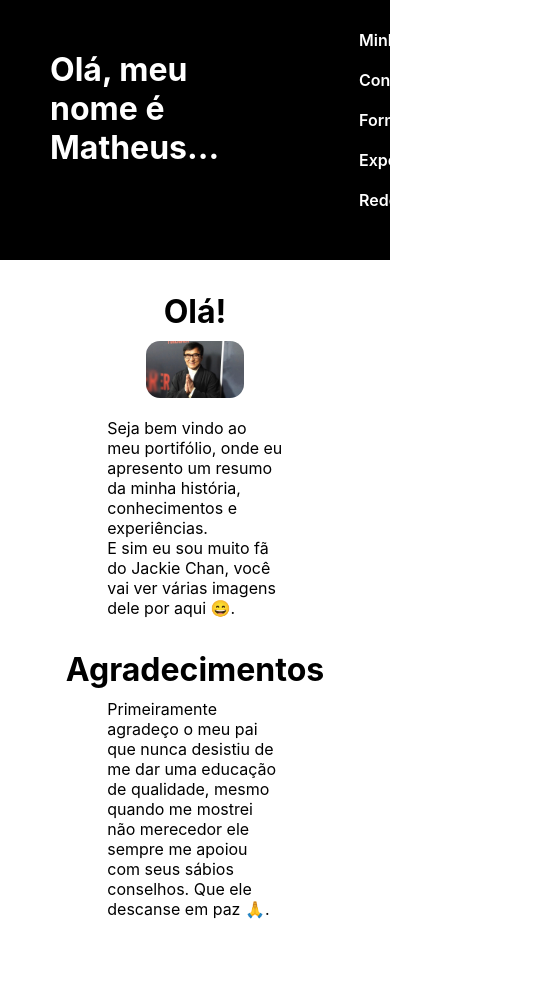
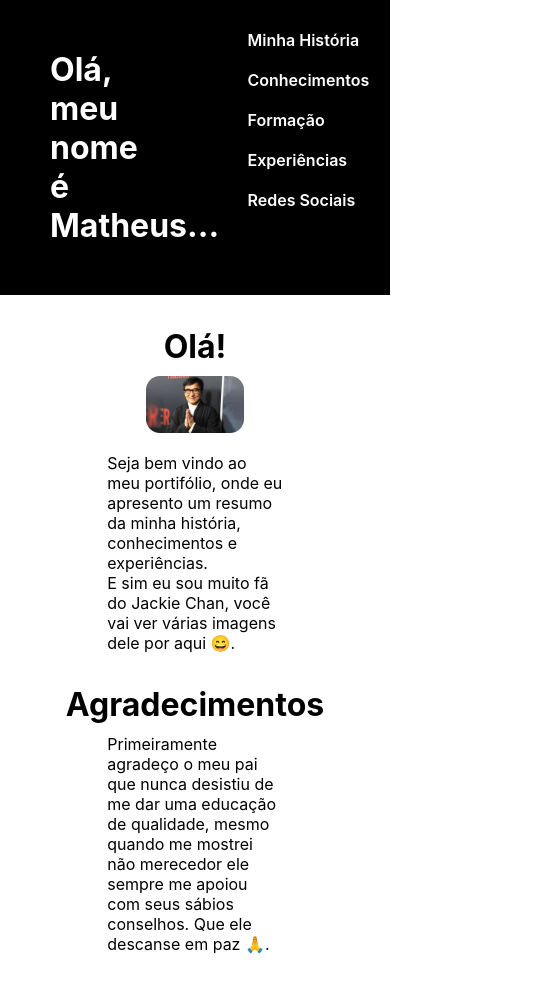
Before and after one commit to MFTECH-code/portifolio, a React (Create React App) app: page / in a window 390 px wide. Shown: the whole page, 551 px wide, since content can reach past the window. Before the commit the page ends 954 px from the top, so only its background shows below. Built offline with nearby package versions, Linux system fonts and the light colour scheme.

Commit message:
Resolvendo problema de responsividade

```diff
--- a/src/componentes/cabecalho/cabecalho.css
+++ b/src/componentes/cabecalho/cabecalho.css
@@ -32,15 +32,24 @@
 @media (max-width: 800px) {
 
     .cabecalho h1 {
-        margin: 50px;
+        margin: 50px 50px;
+        width: 25%;
+    }
+
+    .navBar {
+        margin-left: 0;
+        margin-right: 0;
+        padding: 0;
+        width: 55%;
     }
 
     .navBar ul {
         display: flex;
         flex-direction: column;
         list-style: none;
-        margin: 30px 50px;
-        padding: 0px 40px;
+        margin: 30px 0px;
+        margin-left: 0;
+        padding: 0;
     }
 
     .navBar ul li {
```
